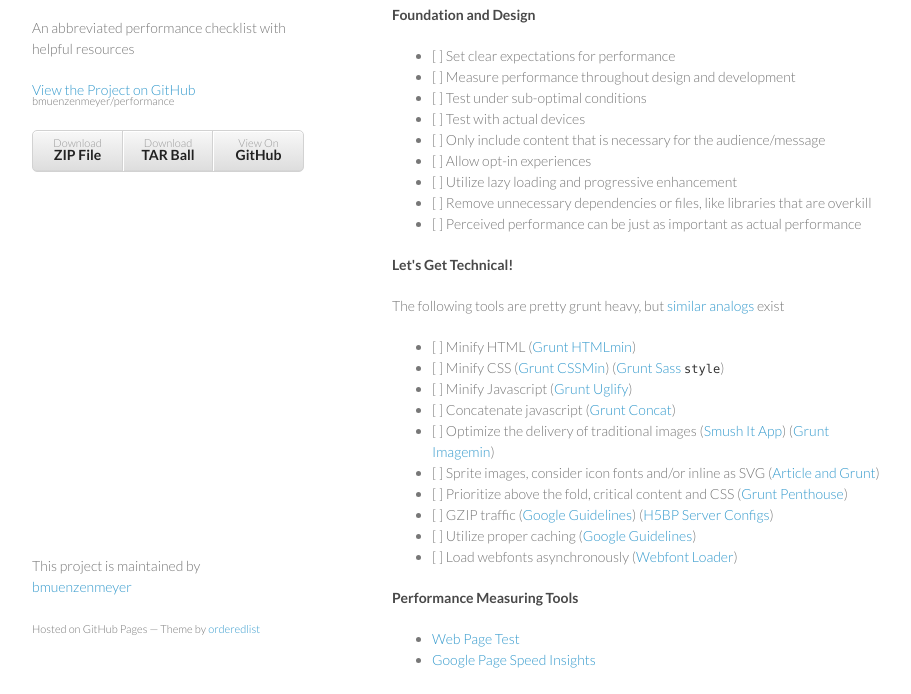
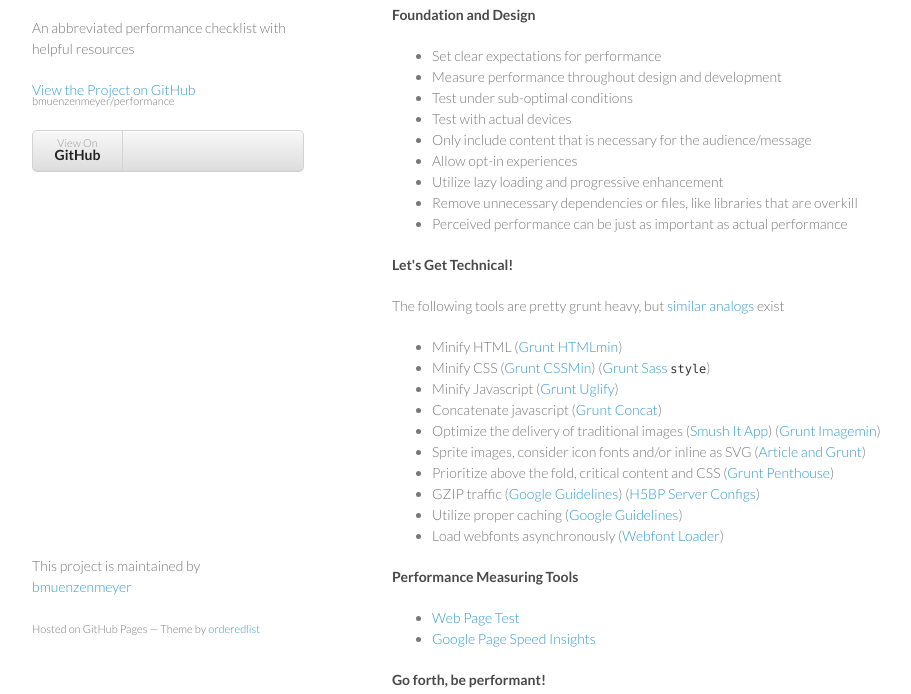
Before and after one commit to bmuenzenmeyer/performance, a plain HTML site: page index.html in a window 1280 px wide. Shown: the part 92-786 px from the top of the page, without its empty margins (178-1089 px from the left). Drawn offline with Linux system fonts and the light colour scheme.

Commit message:
Update index.html

```diff
--- a/index.html
+++ b/index.html
@@ -22,8 +22,6 @@
 
 
         <ul>
-          <li><a href="https://github.com/bmuenzenmeyer/performance/zipball/master">Download <strong>ZIP File</strong></a></li>
-          <li><a href="https://github.com/bmuenzenmeyer/performance/tarball/master">Download <strong>TAR Ball</strong></a></li>
           <li><a href="https://github.com/bmuenzenmeyer/performance">View On <strong>GitHub</strong></a></li>
         </ul>
       </header>
@@ -35,31 +33,31 @@
 <a name="foundation-and-design" class="anchor" href="#foundation-and-design"><span class="octicon octicon-link"></span></a>Foundation and Design</h4>
 
 <ul>
-<li>[ ] Set clear expectations for performance</li>
-<li>[ ] Measure performance throughout design and development</li>
-<li>[ ] Test under sub-optimal conditions</li>
-<li>[ ] Test with actual devices</li>
-<li>[ ] Only include content that is necessary for the audience/message</li>
-<li>[ ] Allow opt-in experiences</li>
-<li>[ ] Utilize lazy loading and progressive enhancement</li>
-<li>[ ] Remove unnecessary dependencies or files, like libraries that are overkill</li>
-<li>[ ] Perceived performance can be just as important as actual performance</li>
+<li>Set clear expectations for performance</li>
+<li>Measure performance throughout design and development</li>
+<li>Test under sub-optimal conditions</li>
+<li>Test with actual devices</li>
+<li>Only include content that is necessary for the audience/message</li>
+<li>Allow opt-in experiences</li>
+<li>Utilize lazy loading and progressive enhancement</li>
+<li>Remove unnecessary dependencies or files, like libraries that are overkill</li>
+<li>Perceived performance can be just as important as actual performance</li>
 </ul><h4>
 <a name="lets-get-technical" class="anchor" href="#lets-get-technical"><span class="octicon octicon-link"></span></a>Let's Get Technical!</h4>
 
 <p>The following tools are pretty grunt heavy, but <a href="http://gulpjs.com/">similar</a> <a href="http://webgrease.codeplex.com/documentation">analogs</a> exist</p>
 
 <ul>
-<li>[ ] Minify HTML (<a href="http://perfectionkills.com/html-minifier-revisited/">Grunt HTMLmin</a>)</li>
-<li>[ ] Minify CSS (<a href="https://github.com/gruntjs/grunt-contrib-cssmin">Grunt CSSMin</a>)  (<a href="https://github.com/gruntjs/grunt-contrib-sass">Grunt Sass <code>style</code></a>)</li>
-<li>[ ] Minify Javascript (<a href="https://github.com/gruntjs/grunt-contrib-uglify">Grunt Uglify</a>)</li>
-<li>[ ] Concatenate javascript (<a href="https://github.com/gruntjs/grunt-contrib-concat">Grunt Concat</a>)</li>
-<li>[ ] Optimize the delivery of traditional images (<a href="http://www.smushit.com/ysmush.it/">Smush It App</a>) (<a href="https://github.com/gruntjs/grunt-contrib-imagemin">Grunt Imagemin</a>)</li>
-<li>[ ] Sprite images, consider icon fonts and/or inline as SVG (<a href="http://benfrain.com/image-sprites-data-uris-icon-fonts-v-svgs/">Article and Grunt</a>)</li>
-<li>[ ] Prioritize above the fold, critical content and CSS (<a href="https://github.com/pocketjoso/penthouse">Grunt Penthouse</a>)</li>
-<li>[ ] GZIP traffic (<a href="https://developers.google.com/web/fundamentals/performance/optimizing-content-efficiency/optimize-encoding-and-transfer">Google Guidelines</a>) (<a href="https://github.com/h5bp/server-configs">H5BP Server Configs</a>)</li>
-<li>[ ] Utilize proper caching (<a href="https://developers.google.com/web/fundamentals/performance/optimizing-content-efficiency/http-caching">Google Guidelines</a>)</li>
-<li>[ ] Load webfonts asynchronously (<a href="https://github.com/typekit/webfontloader">Webfont Loader</a>)</li>
+<li>Minify HTML (<a href="http://perfectionkills.com/html-minifier-revisited/">Grunt HTMLmin</a>)</li>
+<li>Minify CSS (<a href="https://github.com/gruntjs/grunt-contrib-cssmin">Grunt CSSMin</a>)  (<a href="https://github.com/gruntjs/grunt-contrib-sass">Grunt Sass <code>style</code></a>)</li>
+<li>Minify Javascript (<a href="https://github.com/gruntjs/grunt-contrib-uglify">Grunt Uglify</a>)</li>
+<li>Concatenate javascript (<a href="https://github.com/gruntjs/grunt-contrib-concat">Grunt Concat</a>)</li>
+<li>Optimize the delivery of traditional images (<a href="http://www.smushit.com/ysmush.it/">Smush It App</a>) (<a href="https://github.com/gruntjs/grunt-contrib-imagemin">Grunt Imagemin</a>)</li>
+<li>Sprite images, consider icon fonts and/or inline as SVG (<a href="http://benfrain.com/image-sprites-data-uris-icon-fonts-v-svgs/">Article and Grunt</a>)</li>
+<li>Prioritize above the fold, critical content and CSS (<a href="https://github.com/pocketjoso/penthouse">Grunt Penthouse</a>)</li>
+<li>GZIP traffic (<a href="https://developers.google.com/web/fundamentals/performance/optimizing-content-efficiency/optimize-encoding-and-transfer">Google Guidelines</a>) (<a href="https://github.com/h5bp/server-configs">H5BP Server Configs</a>)</li>
+<li>Utilize proper caching (<a href="https://developers.google.com/web/fundamentals/performance/optimizing-content-efficiency/http-caching">Google Guidelines</a>)</li>
+<li>Load webfonts asynchronously (<a href="https://github.com/typekit/webfontloader">Webfont Loader</a>)</li>
 </ul><h4>
 <a name="performance-measuring-tools" class="anchor" href="#performance-measuring-tools"><span class="octicon octicon-link"></span></a>Performance Measuring Tools</h4>
 
```
